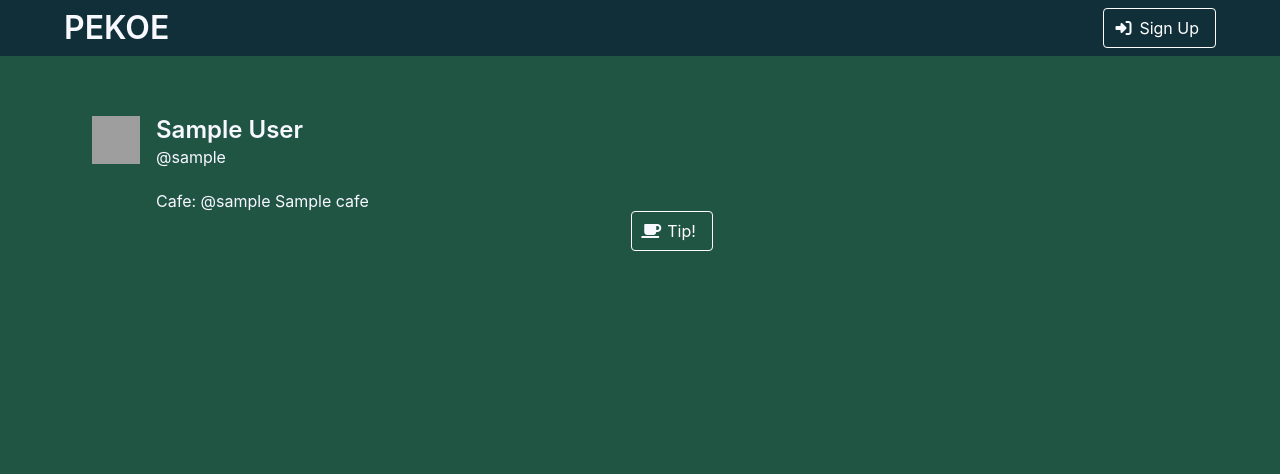
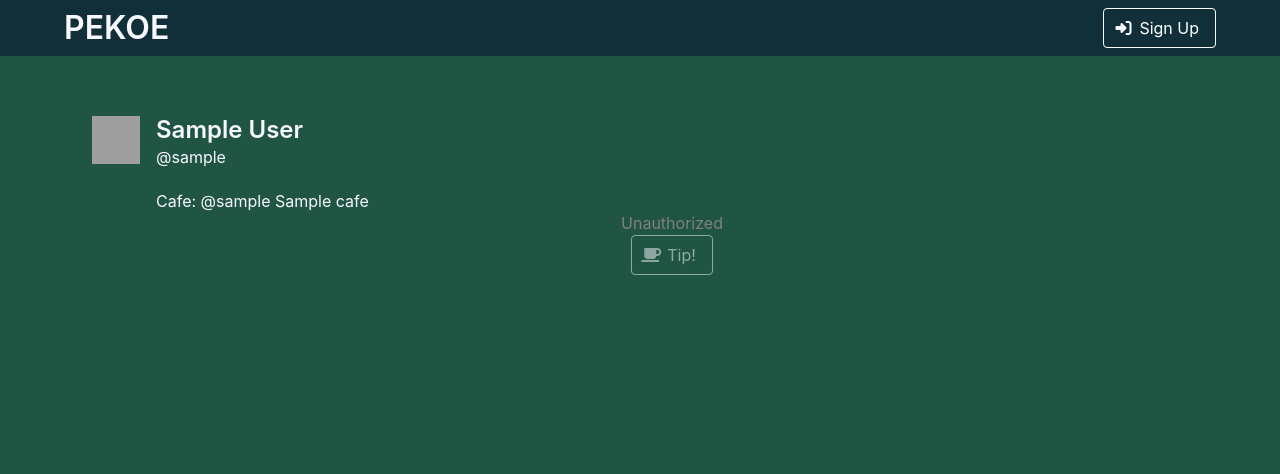
Before and after one commit to marsskop/pekoe-web, a Django app: a page that uses tips/templates/tips/waiter.html in a window 1280 px wide. Shown: the top 474 px of the page. Run offline with Django 4.2, Linux system fonts and the light colour scheme; tables that the repository leaves empty hold one stand-in row (values such as "Sample post"); some libraries are stand-ins or nearby versions; grey boxes are pictures that could not be loaded.

Commit message:
fixed tips button for unauthorised

```diff
--- a/tips/templates/tips/waiter.html
+++ b/tips/templates/tips/waiter.html
@@ -26,7 +26,12 @@
             </a>
             <div class="columns">
                 <div class="column has-text-centered">
-                    <a class="button is-white is-outlined">
+                    {% if not request.user.is_authenticated %}
+                    <p style="color: gray;">
+                        Unauthorized
+                    </p>
+                    {% endif %}
+                    <button class="button is-white is-outlined"{% if not request.user.is_authenticated %} disabled{% endif %}>
                         <span class="icon">
                             <i class="fa fa-coffee"></i>
                         </span>
```
Also changed, not shown: tips/web3.py (added).
